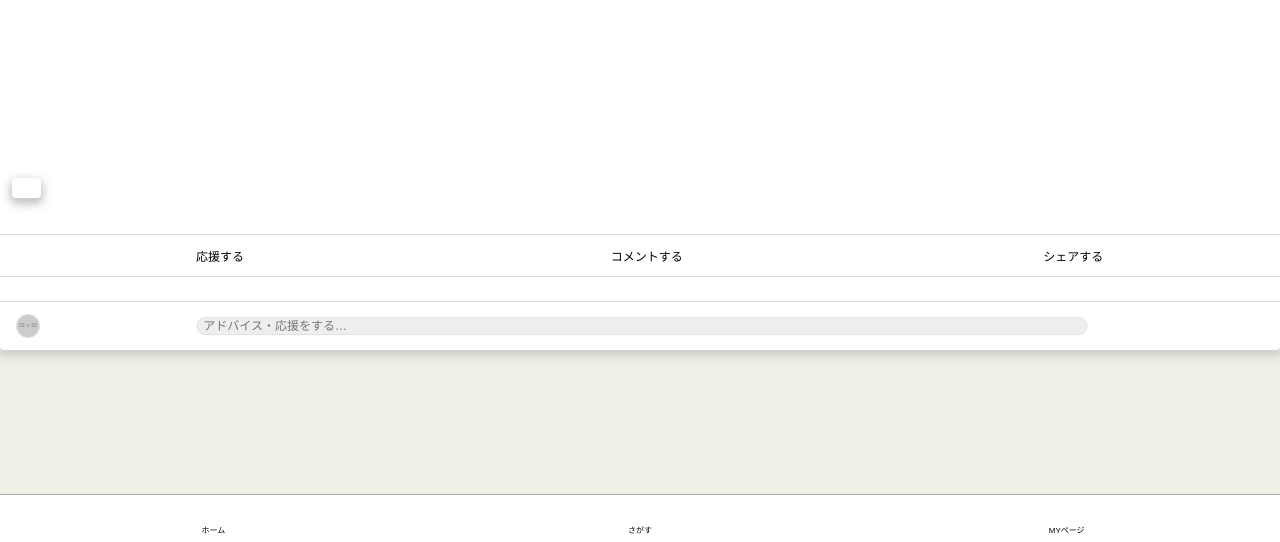
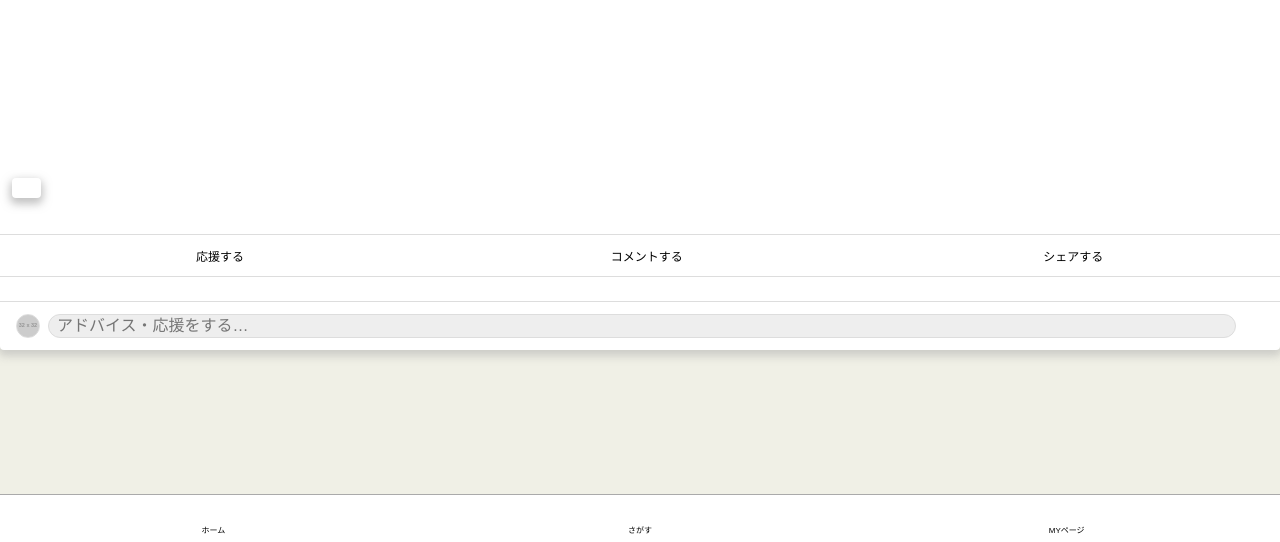
Before and after one commit to s417-lama/cookpad_intern, a website: page frontend/detail.html in a window 1280 px wide. Shown: the part 258-800 px from the top of the page. Drawn offline with Linux system fonts and the light colour scheme; placeholder pictures from the web are drawn by us; a web font is replaced by a local one.

Commit message:
ios input killer

```diff
--- a/frontend/assets/style/style.scss
+++ b/frontend/assets/style/style.scss
@@ -447,7 +447,6 @@ footer {
       border: 1px solid #DDDDDD;
       border-radius: 100px;
       font-size: 1.6rem;
-      transform: scale(0.75);
       color: #666;
       letter-spacing: 0;
     }
```
Also changed, not shown: frontend/assets/style/style.css.
